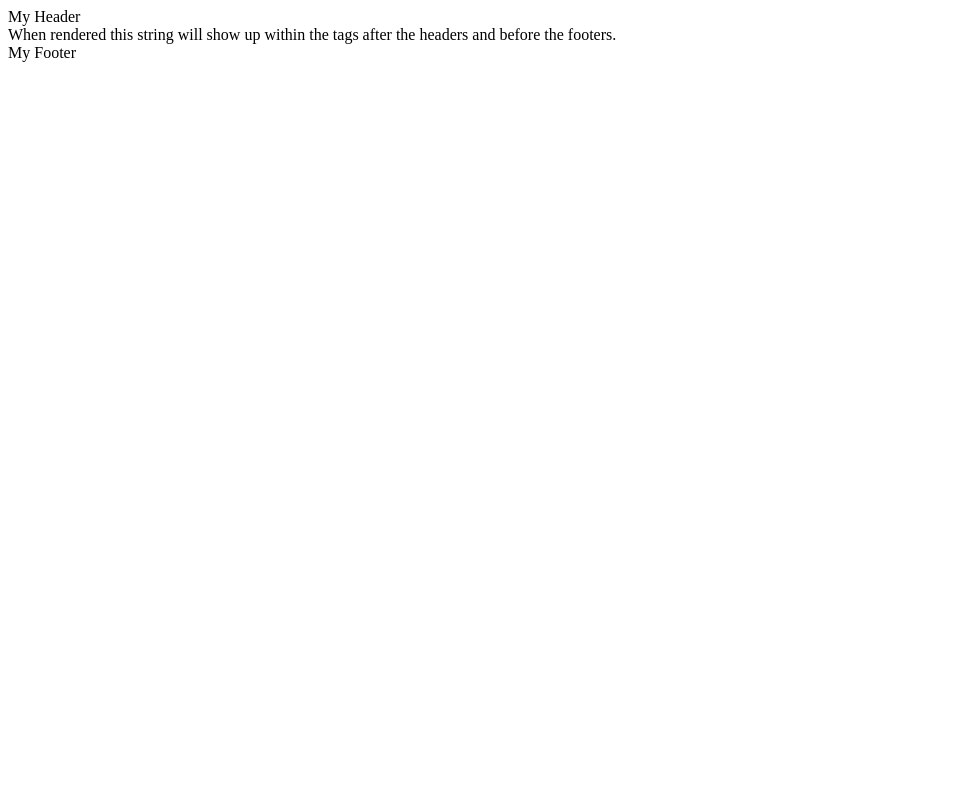
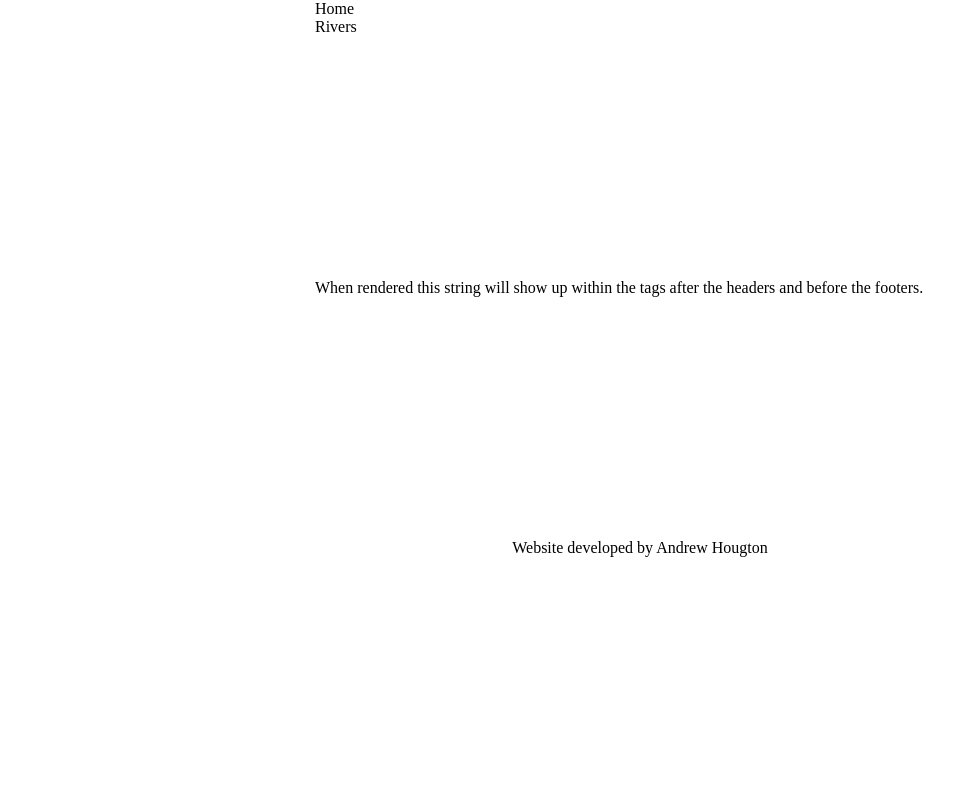
Before and after one commit to ahou8288/river_predict, a Django app: template my_wiki/rivers/templates/home.html in a window 1280 px wide. Shown: the whole page, without its empty margins (0-978 px from the left). Run offline with Django 3.2, Linux system fonts and the light colour scheme; the template is opened without the code that fills it, so the values that code supplies are empty.

Commit message:
Adding css grid to page template

```diff
--- a/my_wiki/my_wiki/settings.py
+++ b/my_wiki/my_wiki/settings.py
@@ -31,13 +31,13 @@ ALLOWED_HOSTS = []
 # Application definition
 
 INSTALLED_APPS = [
+    'rivers',
     'django.contrib.admin',
     'django.contrib.auth',
     'django.contrib.contenttypes',
     'django.contrib.sessions',
     'django.contrib.messages',
     'django.contrib.staticfiles',
-    'rivers',
 ]
 
 MIDDLEWARE = [
--- /dev/null
+++ b/my_wiki/rivers/static/rivers/css/base.css
@@ -0,0 +1,27 @@
+.sitegrid {
+  display: grid;
+  grid-template-areas: "hd"
+                       "cb"
+                       "foot";
+  max-width: 650px;
+  margin:auto;
+  padding:0 10px
+}
+
+body {
+  padding: 0;
+  margin: 0;
+}
+
+.content_block{
+  .grid-area: cb;
+}
+
+.header {
+  .grid-area: hd;
+}
+
+.foot {
+  .grid-area: foot;
+  text-align: center
+}
--- a/my_wiki/rivers/templates/base_page.html
+++ b/my_wiki/rivers/templates/base_page.html
@@ -1,14 +1,19 @@
 <html>
     <head>
+        {% load static %}
+        <link rel="stylesheet" type="text/css" href="{% static 'rivers/css/base.css' %}" />
     </head>
-<body>
-<header>
-    My Header
+    <body class="sitegrid">
+        <header class="header">
+            <div class="home">Home</div>
+            <div class="rivers">Rivers</div>
         </header>
+        <div class="content_block">
             {% block content %}
             {% endblock %}
-<footer>
-    My Footer
+        </div>
+        <footer class="foot">
+            Website developed by Andrew Hougton
         </footer>
     </body>
 </html>
```
Also changed, not shown: my_wiki/rivers/models.py (+41 -3 lines), my_wiki/rivers/migrations/0002_auto_20180109_2252.py (added). Lines whose indentation alone changed are shown as unchanged.
